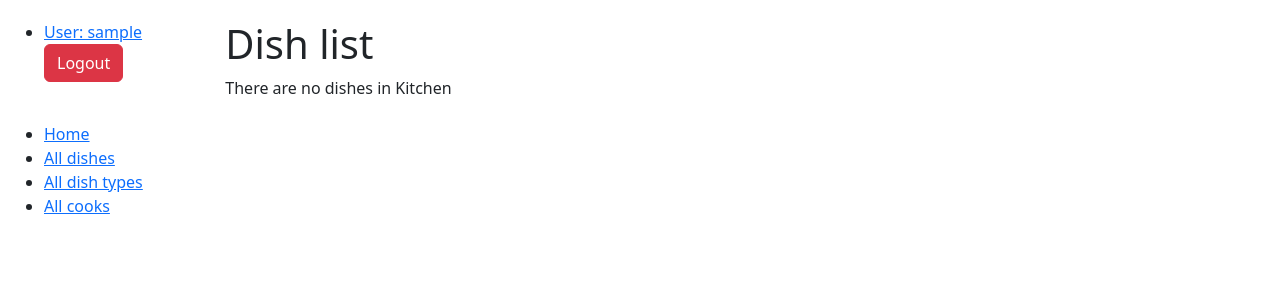
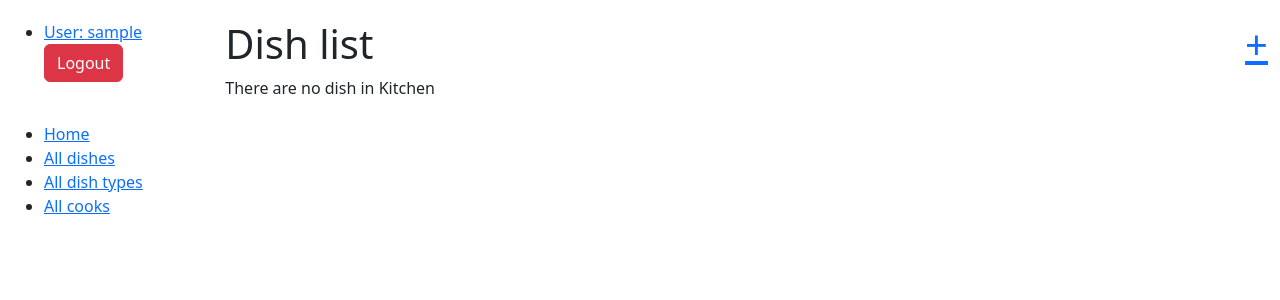
Before and after one commit to Komar88lvl/shynok, a Django app: page /kitchen/dishes/ in a window 1280 px wide. Shown: the top 300 px of the page. Run offline with Django 5.2, Linux system fonts and the light colour scheme; the visitor is signed in with stand-in values (Sample User, id 1); data that the repository does not hold is empty.

Commit message:
Create review table in dish list template

```diff
--- a/templates/kitchen/dish_list.html
+++ b/templates/kitchen/dish_list.html
@@ -1,14 +1,34 @@
 {% extends "base.html" %}
 
 {% block content %}
-	<h1>Dish list</h1>
+	<h1>Dish list <a style="float: right;" href="{% url 'kitchen:dish-create' %}">+</a></h1>
+
   {% if dish_list %}
-  	<ul>
+    <table class="table">
+      <tr>
+        <th>ID</th>
+        <th>Dish</th>
+        <th>Update</th>
+        <th>Delete</th>
+      </tr>
       {% for dish in dish_list %}
-      	<li><a href="{% url 'kitchen:dish-detail' dish.id %}">{{ dish.name }} ({{ dish.dish_type }} {{ dish.price }})</a></li>
+      	<tr>
+          <td>
+            {{ dish.id }}
+          </td>
+          <td>
+            {{ dish.name }}
+          </td>
+          <td>
+            <a href="{% url 'kitchen:dish-update' pk=dish.id %}">UPDATE</a>
+          </td>
+          <td>
+            <a href="{% url 'kitchen:dish-delete' pk=dish.id %}">DELETE</a>
+          </td>
+        </tr>
       {% endfor %}
-    </ul>
-    {% else %}
-    <p>There are no dishes in Kitchen</p>
+    </table>
+  {% else %}
+    <p>There are no dish in Kitchen</p>
   {% endif %}
 {% endblock %}
```
